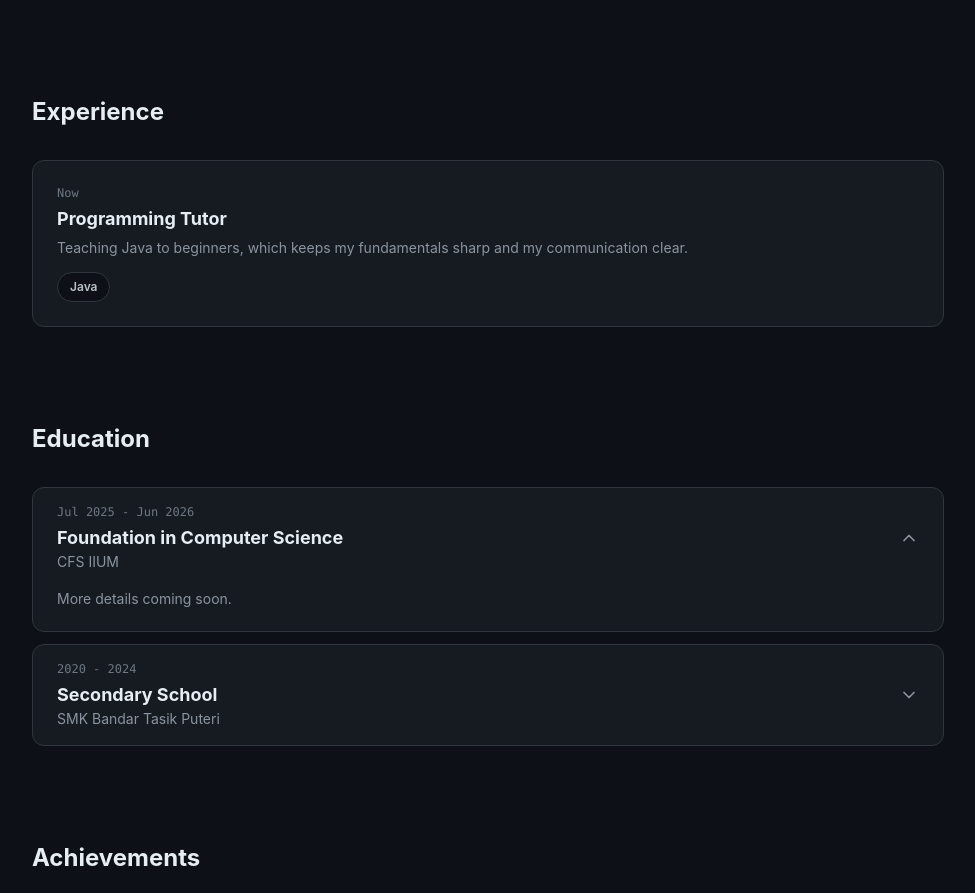
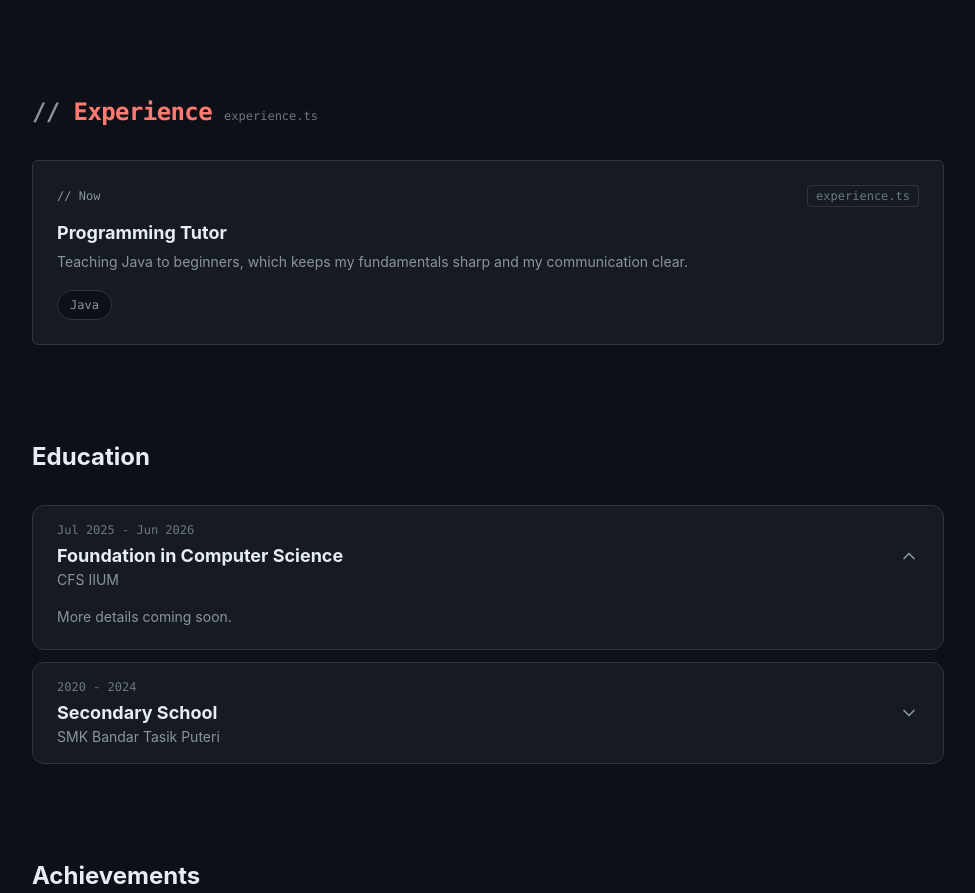
Before and after one commit to miiidev/portfolio, a React (Vite) app: page / in a window 1280 px wide. Shown: the part 1369-2262 px from the top of the page, without its empty margins (224-1199 px from the left). Built offline with nearby package versions, Linux system fonts and the light colour scheme; no server answers.

Commit message:
feat: restyle experience section as code editor card

```diff
--- a/src/components/ExperienceSection.tsx
+++ b/src/components/ExperienceSection.tsx
@@ -1,6 +1,7 @@
 import { motion } from 'framer-motion';
 import { experience } from '../data';
 import { containerVariants, itemVariants } from '../utils/animations';
+import SectionHeading from './SectionHeading';
 
 export default function ExperienceSection() {
   return (
@@ -12,26 +13,29 @@ export default function ExperienceSection() {
       viewport={{ once: true, amount: 0.15, margin: '-100px' }}
       className="flex flex-col justify-center py-12"
     >
-      <motion.h2 variants={itemVariants} className="text-2xl font-bold text-copy mb-8">
-        Experience
-      </motion.h2>
-      <div className="space-y-6">
+      <motion.div variants={itemVariants}>
+        <SectionHeading file="experience.ts">Experience</SectionHeading>
+      </motion.div>
+      <div className="space-y-3">
         {experience.map((item, i) => (
           <motion.div
             key={i}
             variants={itemVariants}
-            className="bg-surface border border-edge rounded-xl p-6"
+            className="bg-surface border border-edge rounded-md p-6"
           >
-            <p className="text-xs font-mono text-dim mb-1">{item.period}</p>
+            <div className="flex items-center justify-between gap-4 mb-3">
+              <p className="font-mono text-xs text-code-comment">// {item.period}</p>
+              <span className="font-mono text-xs text-dim border border-edge rounded px-2 py-0.5">experience.ts</span>
+            </div>
             <h3 className="text-lg font-bold text-copy mb-1">{item.title}</h3>
             {item.org && <p className="text-sm text-muted mb-2">{item.org}</p>}
-            <p className="text-sm text-muted leading-relaxed mb-3">{item.description}</p>
+            <p className="text-sm text-muted leading-relaxed mb-4">{item.description}</p>
             {item.tags.length > 0 && (
               <div className="flex flex-wrap gap-2">
                 {item.tags.map((tag) => (
                   <span
                     key={tag}
-                    className="text-xs font-semibold bg-canvas text-copy/80 px-3 py-1.5 rounded-full border border-edge"
+                    className="font-mono text-xs bg-canvas text-muted px-3 py-1.5 rounded-full border border-edge"
                   >
                     {tag}
                   </span>
```
